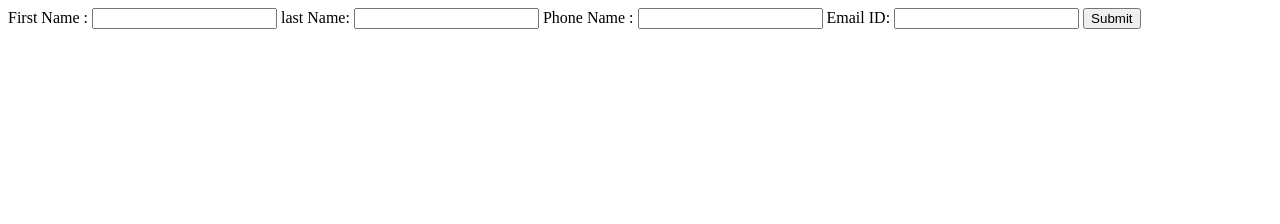
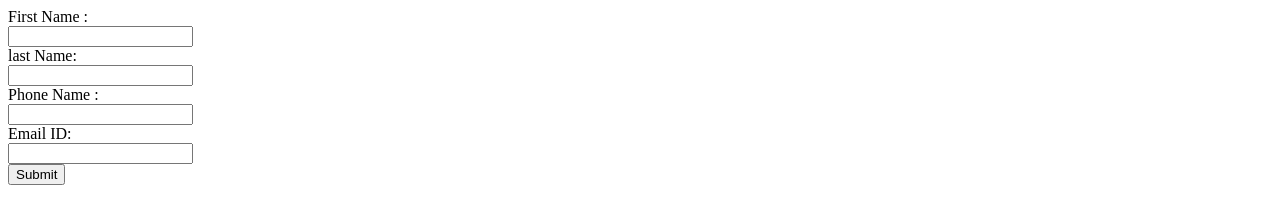
Before and after one commit to acciojob/form-login-2-warishshahbaz, a website: page main.html in a window 1280 px wide. Drawn offline with Linux system fonts and the light colour scheme.

Commit message:
created a submission

```diff
--- a/styles.css
+++ b/styles.css
@@ -1 +1,4 @@
 /*  your css code here. If applicable */
+form{
+	width:210px;
+}
```
